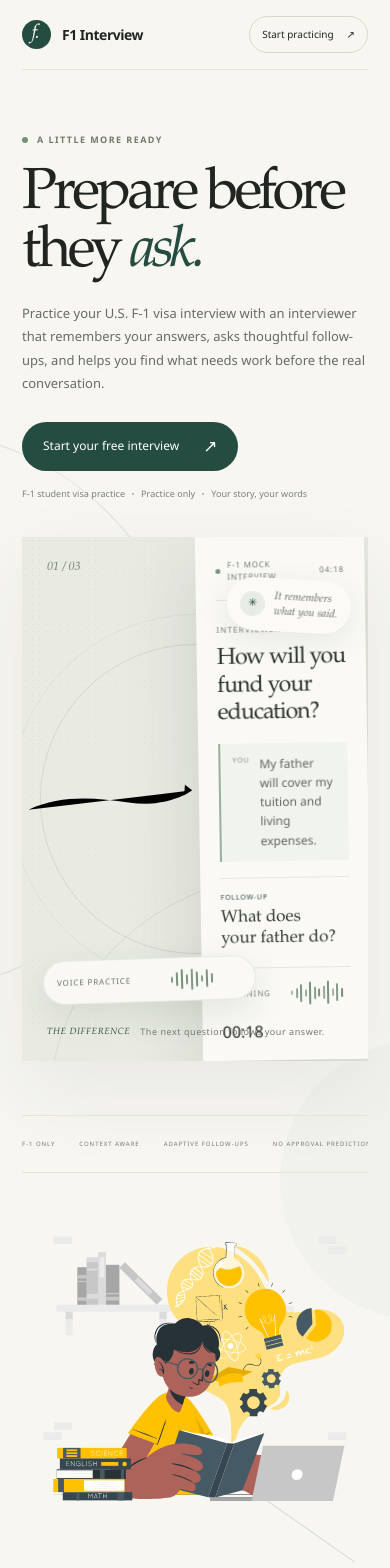
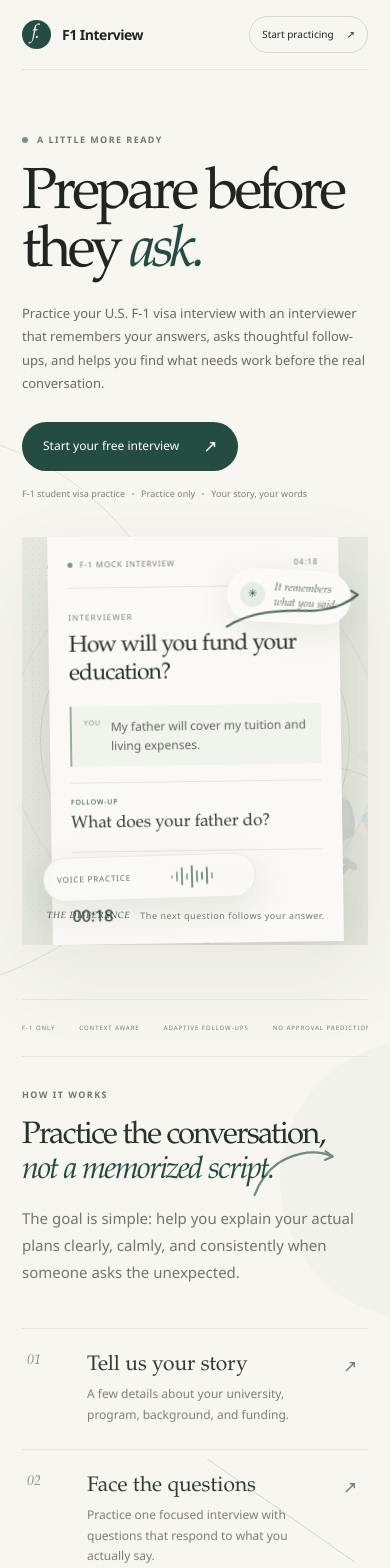
Before and after one commit to ahmedawan216/f1-interview, a Next.js app: page / in a window 390 px wide. Shown: the top 1568 px of the page. Built offline with nearby package versions, Linux system fonts and the light colour scheme.

Commit message:
refine illustration placement and hand drawn visual language

```diff
--- a/app/globals.css
+++ b/app/globals.css
@@ -904,171 +904,205 @@ a.mode-card:hover .mode-arrow { transform: translate(2px, -2px); }
 }
 
 
-/* Illustration layer — supporting atmosphere, never the hero */
+
+/* Illustration system — intentional placement + hand-drawn accents */
+.hero-art,
+.approach,
+.proof-section,
+.report-section,
+.closing,
+.practice-visual,
+.practice-modes-section { position: relative; }
+
 .hero-visual,
-.section-visual {
-  position: absolute;
-  z-index: 0;
+.illustration-stamp,
+.practice-illustration {
   pointer-events: none;
   user-select: none;
-  object-fit: contain;
-  filter: grayscale(.62) saturate(.55);
+  position: absolute;
+}
+
+.hero-visual-globe {
+  width: 410px;
+  height: 410px;
+  right: -26px;
+  bottom: -82px;
+  opacity: .23;
+  filter: saturate(.72) contrast(.92);
+  transform: rotate(-8deg);
+  z-index: 0;
   mix-blend-mode: multiply;
 }
 
-.hero-visual-globe {
-  width: 340px;
-  height: 340px;
-  right: -42px;
-  bottom: -58px;
-  opacity: .12;
-  transform: rotate(-7deg);
-}
-
-.hero-visual-doodle {
-  width: 235px;
-  height: 175px;
-  left: -36px;
-  bottom: -16px;
-  opacity: .07;
-  object-fit: cover;
-  object-position: 50% 50%;
-  transform: rotate(-8deg);
-}
-
-.hero-art > *:not(.hero-visual):not(.art-grain):not(.orbit) {
-  z-index: 2;
-}
 .hero-art .preview-card,
 .hero-art .floating-note,
 .hero-art .floating-voice,
 .hero-art .art-caption,
-.hero-art .hero-index {
-  z-index: 3;
+.hero-art .hero-index { z-index: 3; }
+
+.hero-art .preview-card { position: relative; }
+
+.marker {
+  position: absolute;
+  fill: none;
+  stroke: var(--green);
+  stroke-width: 3.2;
+  stroke-linecap: round;
+  stroke-linejoin: round;
+  opacity: .78;
+  pointer-events: none;
+  overflow: visible;
+  z-index: 4;
 }
 
-.section-visual {
-  opacity: .08;
+.marker-hero {
+  width: 190px;
+  height: 62px;
+  right: 5%;
+  top: 9%;
+  transform: rotate(-7deg);
 }
 
-.approach .section-visual-learning {
-  width: 300px;
-  height: 300px;
-  right: -58px;
-  bottom: 28px;
-  transform: rotate(5deg);
+.marker-approach {
+  width: 132px;
+  height: 80px;
+  left: 43%;
+  top: 83px;
+  transform: rotate(-9deg);
+  opacity: .62;
 }
 
-.proof-section .section-visual-globe {
-  width: 330px;
-  height: 330px;
-  right: -75px;
-  top: 12px;
-  opacity: .07;
-  transform: rotate(-8deg);
+.marker-proof {
+  width: 155px;
+  height: 70px;
+  right: 43%;
+  top: 70px;
+  transform: rotate(7deg);
+  opacity: .58;
 }
 
-.report-section .section-visual-report {
-  width: 300px;
-  height: 230px;
-  left: -38px;
-  bottom: -18px;
-  opacity: .055;
-  object-fit: cover;
-  transform: rotate(6deg);
+.marker-report {
+  width: 170px;
+  height: 58px;
+  right: 45%;
+  bottom: 73px;
+  transform: rotate(-4deg);
+  opacity: .62;
 }
 
-.closing .section-visual-closing {
-  width: 340px;
-  height: 340px;
-  right: -76px;
-  top: -48px;
-  opacity: .09;
+.marker-closing {
+  width: 180px;
+  height: 60px;
+  left: 14%;
+  top: 76px;
+  stroke: rgba(255,255,255,.72);
+  opacity: .72;
+  transform: rotate(-4deg);
+}
+
+.illustration-stamp {
+  z-index: 0;
+  overflow: hidden;
+  pointer-events: none;
+}
+.illustration-stamp img {
+  display: block;
+  width: 100%;
+  height: 100%;
+  object-fit: contain;
+  filter: saturate(.62) contrast(.96);
+  mix-blend-mode: multiply;
+}
+.illustration-stamp-learning {
+  width: 255px;
+  height: 255px;
+  right: -28px;
+  bottom: 28px;
+  opacity: .16;
+  transform: rotate(4deg);
+}
+.illustration-stamp-report {
+  width: 230px;
+  height: 180px;
+  left: -28px;
+  bottom: 18px;
+  opacity: .13;
   transform: rotate(-5deg);
 }
+.illustration-stamp-closing {
+  width: 270px;
+  height: 270px;
+  right: -55px;
+  bottom: -90px;
+  opacity: .12;
+  filter: grayscale(.25) saturate(.55);
+}
 
-.followup-card,
-.report-card {
-  position: relative;
-  z-index: 2;
+.practice-visual {
+  isolation: isolate;
+  overflow: hidden;
+}
+.practice-illustration {
+  width: 350px;
+  height: 350px;
+  right: -58px;
+  bottom: -85px;
+  z-index: 0;
+  opacity: .19;
+  filter: saturate(.7) contrast(.94);
+  transform: rotate(-7deg);
+  mix-blend-mode: multiply;
+}
+.practice-visual .practice-preview-card,
+.practice-visual .practice-note,
+.practice-visual .practice-visual-index { position: relative; z-index: 3; }
+
+.practice-section-title-wrap { position: relative; display: inline-block; }
+.marker-purpose {
+  width: 135px;
+  height: 30px;
+  left: 67px;
+  bottom: -22px;
+  stroke-width: 3;
+  opacity: .72;
+  transform: rotate(-3deg);
+}
+
+.practice-primary-cta { position: relative; }
+.marker-dashboard-cta {
+  width: 135px;
+  height: 38px;
+  right: -12px;
+  bottom: -22px;
+  stroke-width: 2.8;
+  opacity: .7;
+  transform: rotate(-3deg);
+  pointer-events: none;
 }
 
 @media (max-width: 700px) {
   .hero-visual-globe {
-    width: 250px;
-    height: 250px;
-    right: -72px;
-    bottom: -35px;
-    opacity: .09;
+    width: 270px;
+    height: 270px;
+    right: -68px;
+    bottom: -48px;
+    opacity: .14;
   }
-
-  .hero-visual-doodle {
-    width: 180px;
-    height: 135px;
-    left: -58px;
-    bottom: -22px;
-    opacity: .045;
-  }
-
-  .approach .section-visual-learning {
-    width: 220px;
-    height: 220px;
-    right: -82px;
-    bottom: -10px;
-    opacity: .055;
-  }
-
-  .proof-section .section-visual-globe {
-    width: 240px;
-    height: 240px;
-    right: -105px;
-    top: 10px;
-    opacity: .045;
-  }
-
-  .report-section .section-visual-report {
-    width: 210px;
-    height: 165px;
-    left: -70px;
-    bottom: -15px;
-    opacity: .04;
-  }
-
-  .closing .section-visual-closing {
-    width: 250px;
-    height: 250px;
-    right: -95px;
-    top: -38px;
-    opacity: .06;
-  }
-}
-
-/* Workspace illustration atmosphere */
-.practice-visual {
-  isolation: isolate;
-}
-.practice-visual::after {
-  content: "";
-  position: absolute;
-  width: 260px;
-  height: 260px;
-  right: -62px;
-  bottom: -78px;
-  border-radius: 50%;
-  background: url("/visuals/World-amico.svg") center / contain no-repeat;
-  opacity: .075;
-  filter: grayscale(.72) saturate(.45);
-  mix-blend-mode: multiply;
-  pointer-events: none;
-}
-.practice-preview-card,
-.practice-note {
-  z-index: 3;
+  .marker-hero { width: 145px; height: 48px; right: 1%; top: 12%; }
+  .marker-approach { left: auto; right: 7%; top: 76px; width: 105px; }
+  .marker-proof { right: 8%; top: 58px; width: 120px; }
+  .marker-report { right: 9%; bottom: 54px; width: 125px; }
+  .marker-closing { left: 7%; top: 58px; width: 130px; }
+  .illustration-stamp-learning { width: 185px; height: 185px; right: -72px; bottom: 0; opacity: .09; }
+  .illustration-stamp-report { width: 165px; height: 135px; left: -55px; bottom: 0; opacity: .08; }
+  .illustration-stamp-closing { width: 190px; height: 190px; right: -72px; bottom: -60px; opacity: .08; }
+  .practice-illustration { width: 240px; height: 240px; right: -70px; bottom: -58px; opacity: .11; }
+  .marker-purpose { width: 105px; left: 42px; bottom: -18px; }
+  .marker-dashboard-cta { width: 112px; right: -5px; bottom: -18px; }
 }
 
 @media (prefers-reduced-motion: reduce) {
   .hero-visual,
-  .section-visual {
-    transform: none !important;
-  }
+  .illustration-stamp,
+  .practice-illustration { transform: none !important; }
 }
```
